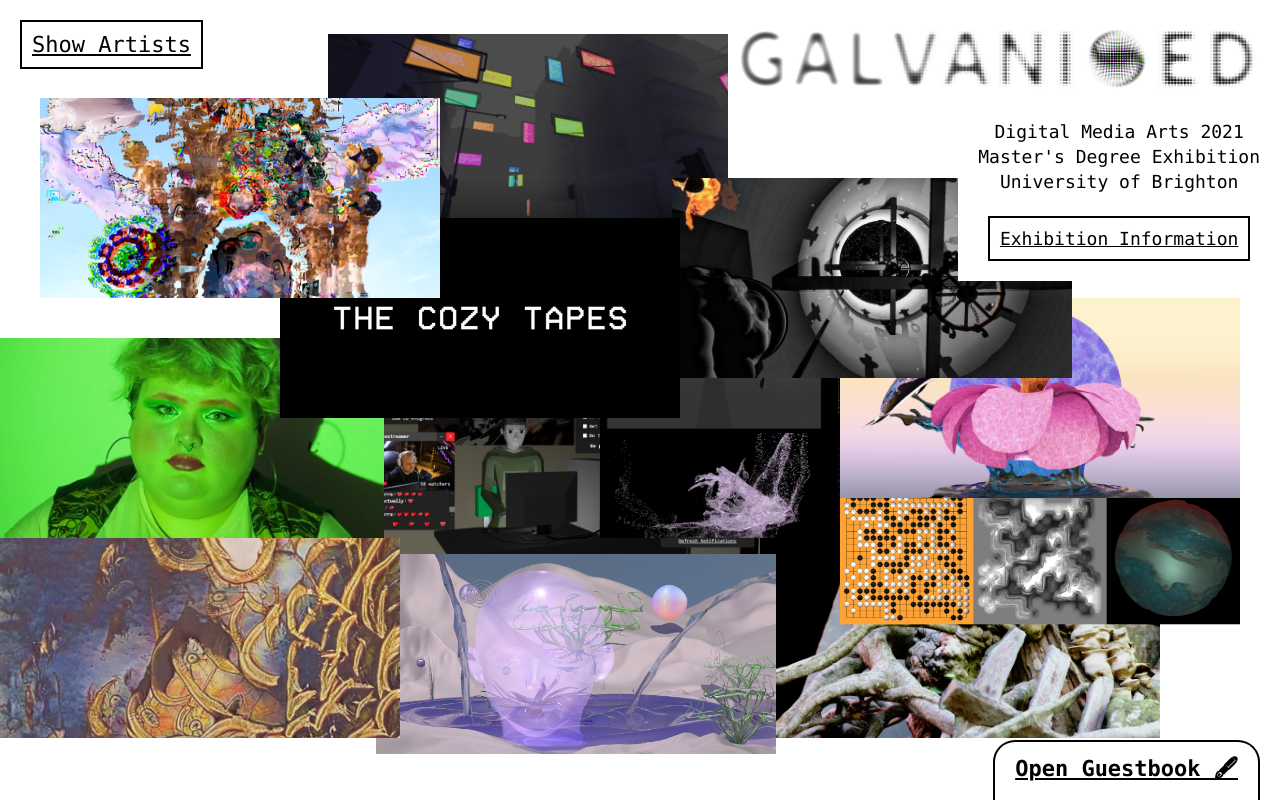
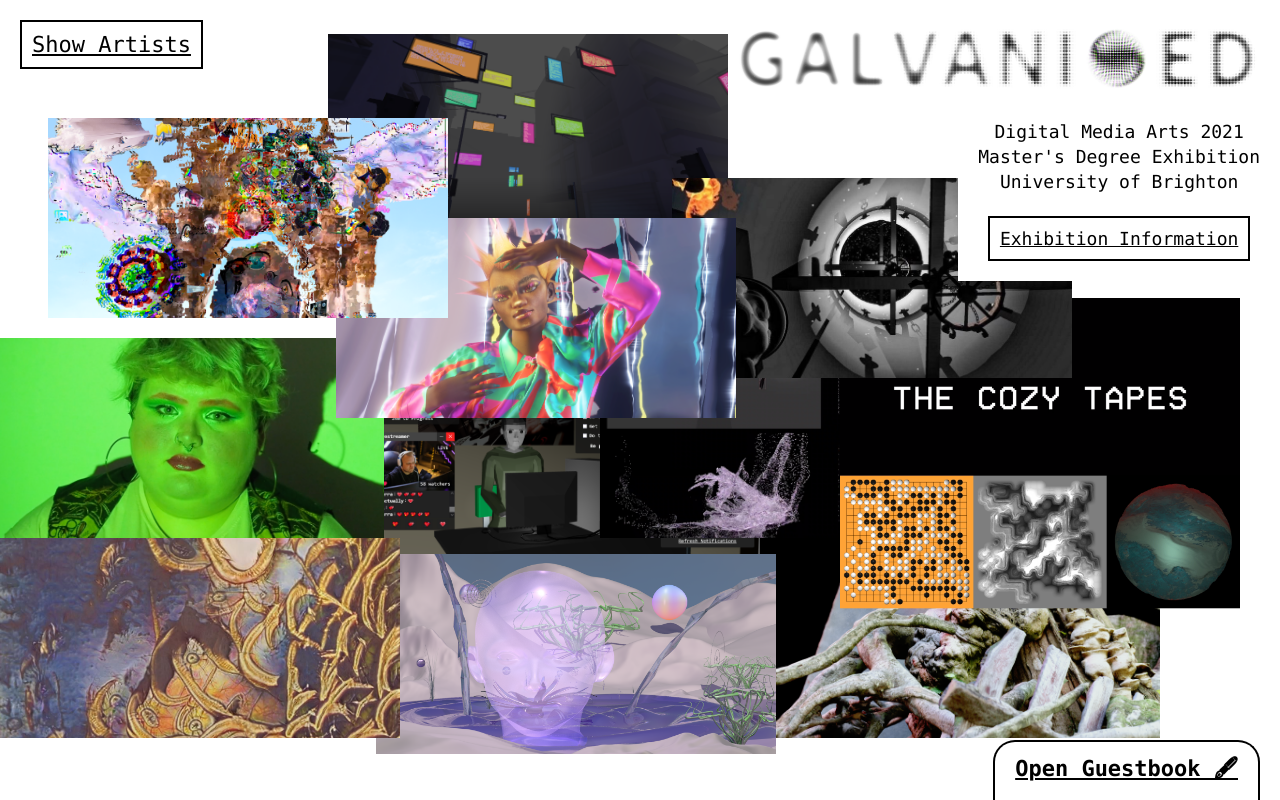
Before and after one commit to jhancock532/galvanized, a React (Create React App) app: page / in a window 1280 px wide. Built offline with nearby package versions, Linux system fonts and the light colour scheme.

Commit message:
collage update

```diff
--- a/src/artistDetails.js
+++ b/src/artistDetails.js
@@ -1,8 +1,8 @@
 const ARTIST_DETAILS = [
   {
-    url: "jodie",
-    name: "Jodie Hartland",
-    image: "../img/jodie/artwork.png",
+    url: "omar",
+    name:"Omar Hamouda",
+    image: "../img/omar/artwork.png",
   },
   {
     url: "james",
@@ -50,9 +50,9 @@
     image: "../img/jack/artwork.png",
   },
   {
-    url: "omar",
-    name:"Omar Hamouda",
-    image: "../img/omar/artwork.png",
+    url: "jodie",
+    name: "Jodie Hartland",
+    image: "../img/jodie/artwork.png",
   },
   {
     url: "puppyuck",
--- a/src/scss/artists/_Jiaxian-Liang.scss
+++ b/src/scss/artists/_Jiaxian-Liang.scss
@@ -4,7 +4,8 @@
     @include media-query(md){
     top: calc(50%);
     left: calc(50%);
-    transform: translate(-50%, -50%) translate(50vmin, 20vmin);
+    transform: translate(-50%, -50%) translate(50vmin, 18vmin);
+    z-index: 3;
     }
   }
 
--- a/src/scss/artists/_Jodie-Hartland.scss
+++ b/src/scss/artists/_Jodie-Hartland.scss
@@ -4,7 +4,7 @@
     @include media-query(md){
     top: calc(50%);
     left: calc(50%);
-    transform: translate(-50%, -50%) translate(50vmin, 0vmin);
+    transform: translate(-50%, -50%) translate(-13vmin, -10vmin);
     z-index: 2;
     }
   }
--- a/src/scss/artists/_Omar-Hamouda.scss
+++ b/src/scss/artists/_Omar-Hamouda.scss
@@ -3,7 +3,7 @@
     @include media-query(md){
     top: calc(50%);
     left: calc(50%);
-    transform: translate(-50%, -50%) translate(-20vmin, -10vmin);
+    transform: translate(-50%, -50%) translate(50vmin, 0vmin);
     z-index: 2;
     }
   }
--- a/src/scss/artists/_Puppyuck.scss
+++ b/src/scss/artists/_Puppyuck.scss
@@ -4,7 +4,7 @@
     @include media-query(md){
     top: calc(50%);
     left: calc(50%);
-    transform: translate(-50%, -50%) translate(-50vmin, -25vmin);
+    transform: translate(-50%, -50%) translate(-49vmin, -22.5vmin);
     z-index: 2;
     }
   }
```
Also changed, not shown: public/img/jodie/artwork (old).png (added), public/img/jodie/artwork.png.
